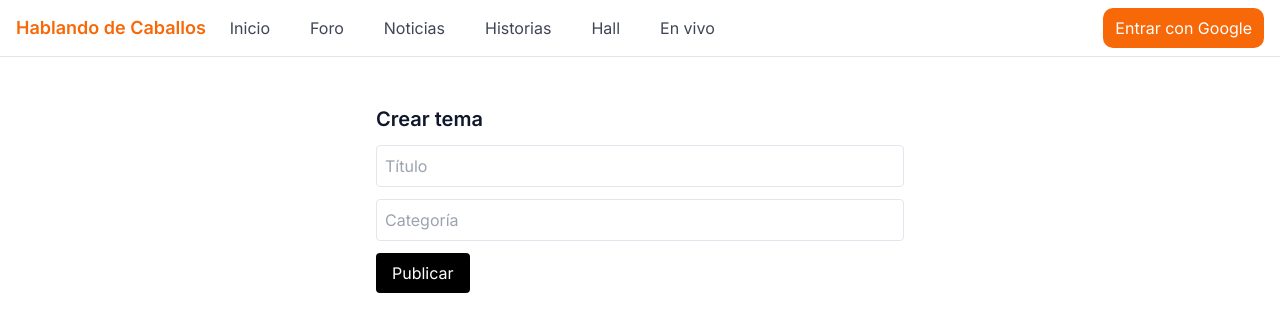
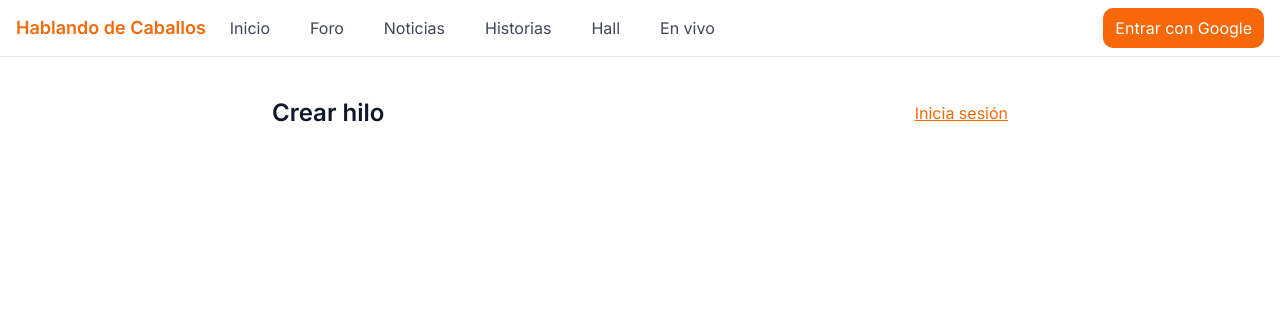
Before and after one commit to Heblemosdecaballos/foro-criollo, a Next.js app: page /new-thread in a window 1280 px wide. Shown: the top 332 px of the page. Built offline with nearby package versions, Linux system fonts and the light colour scheme; no server answers.

Commit message:
Update page.tsx

```diff
--- a/src/app/new-thread/page.tsx
+++ b/src/app/new-thread/page.tsx
@@ -1,49 +1,19 @@
-'use client'
-import { useState } from 'react'
-import { supabase } from '@/lib/supabaseClient'
+import NewThreadForm from "@/components/NewThreadForm";
+import { createSupabaseServerClientReadOnly } from "@/utils/supabase/server";
 
-export default function NewThreadPage() {
-  const [title, setTitle] = useState('')
-  const [category, setCategory] = useState('')
-  const [msg, setMsg] = useState<string | null>(null)
-  const [loading, setLoading] = useState(false)
+export const dynamic = "force-dynamic";
 
-  async function onCreate(e: React.FormEvent) {
-    e.preventDefault()
-    setMsg(null)
-    setLoading(true)
-
-    const { data: { user } } = await supabase.auth.getUser()
-    if (!user) {
-      setLoading(false)
-      return setMsg('Debes iniciar sesión.')
-    }
-
-    const { error } = await supabase.from('threads').insert({
-      title,
-      category,
-      created_by: user.id,
-    })
-
-    setLoading(false)
-    if (error) return setMsg(error.message)
-    setMsg('Tema creado.')
-    // window.location.href = '/'
-  }
+export default async function NewThreadPage() {
+  const supa = createSupabaseServerClientReadOnly();
+  const { data: { user } } = await supa.auth.getUser();
 
   return (
-    <main className="p-6 max-w-xl mx-auto space-y-3">
-      <h1 className="text-xl font-semibold">Crear tema</h1>
-      {msg && <p className="text-sm text-red-600">{msg}</p>}
-      <form onSubmit={onCreate} className="space-y-3">
-        <input className="w-full border rounded p-2" placeholder="Título"
-               value={title} onChange={e=>setTitle(e.target.value)} />
-        <input className="w-full border rounded p-2" placeholder="Categoría"
-               value={category} onChange={e=>setCategory(e.target.value)} />
-        <button disabled={loading} className="rounded bg-black text-white py-2 px-4">
-          {loading ? 'Guardando...' : 'Publicar'}
-        </button>
-      </form>
+    <main className="max-w-3xl mx-auto p-4 space-y-6">
+      <div className="flex items-center justify-between">
+        <h1 className="text-2xl font-semibold">Crear hilo</h1>
+        {!user && <a href="/login" className="underline">Inicia sesión</a>}
+      </div>
+      {user && <NewThreadForm />}
     </main>
-  )
+  );
 }
```
